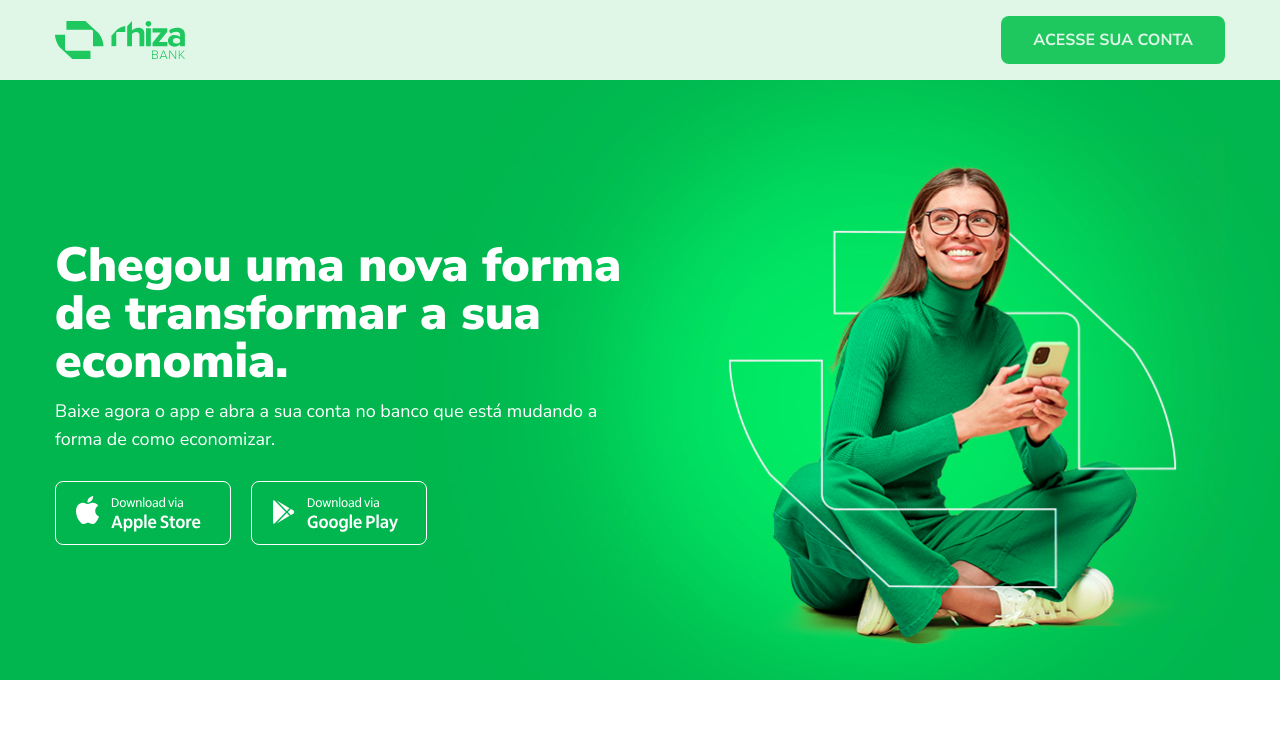
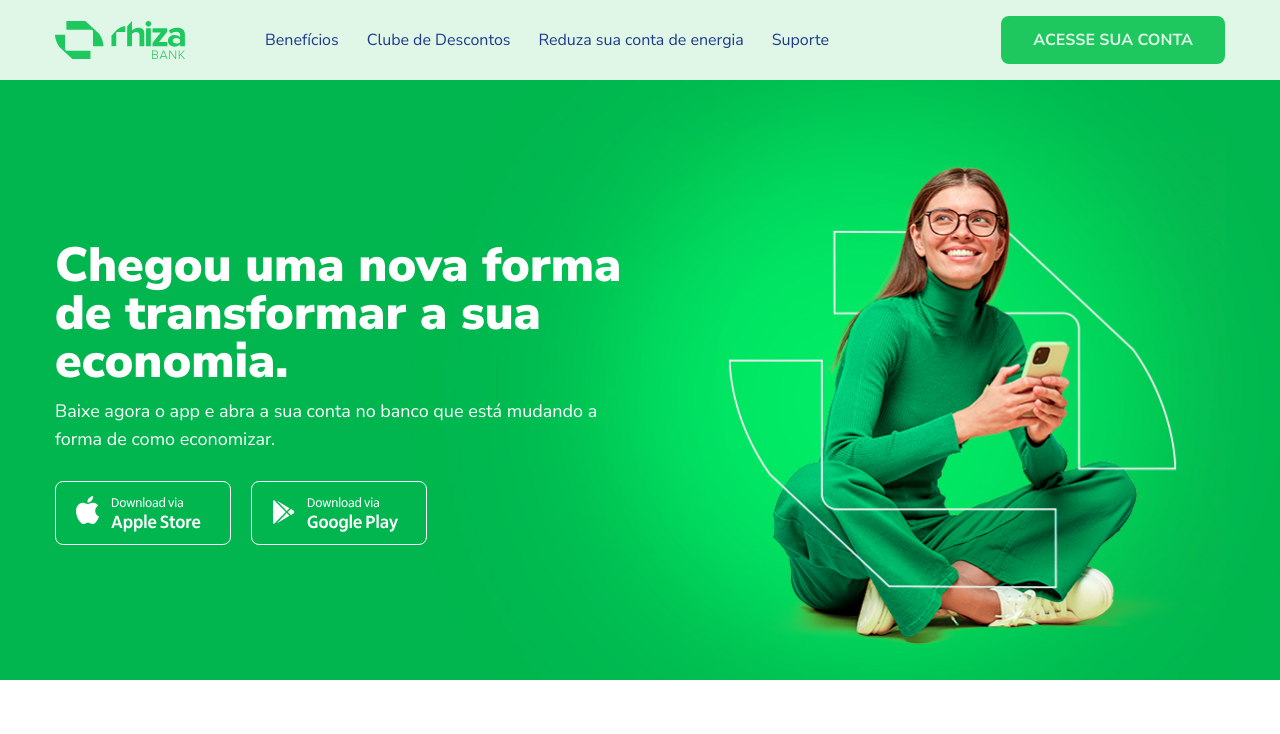
Before and after one commit to rafaverde/rhizaBank-lp, a Next.js app: page / in a window 1280 px wide. Shown: the top 734 px of the page. Built offline with nearby package versions, Linux system fonts and the light colour scheme.

Commit message:
Desktop menu bug fixed.

```diff
--- a/src/components/header.tsx
+++ b/src/components/header.tsx
@@ -69,7 +69,7 @@ export function Header() {
         <nav
           aria-label="Menu de Navegação"
           id="header_menu"
-          className={`${isOpen ? "scale-x translate-x-0" : "translate-x-full scale-x-0"} absolute left-0 top-20 w-full flex-1 items-center transition-transform duration-700 ease-out lg:relative lg:top-0 lg:ml-20 lg:flex lg:translate-x-0`}
+          className={`${isOpen ? "translate-x-0" : "translate-x-full scale-x-0"} absolute left-0 top-20 w-full flex-1 items-center transition-transform duration-700 ease-out lg:relative lg:top-0 lg:ml-20 lg:flex lg:translate-x-0 lg:scale-x-100`}
         >
           <ul className="z-0 flex flex-col items-center bg-rhiza-green-100 lg:flex-row lg:gap-7 lg:bg-transparent">
             <MenuItem
```
